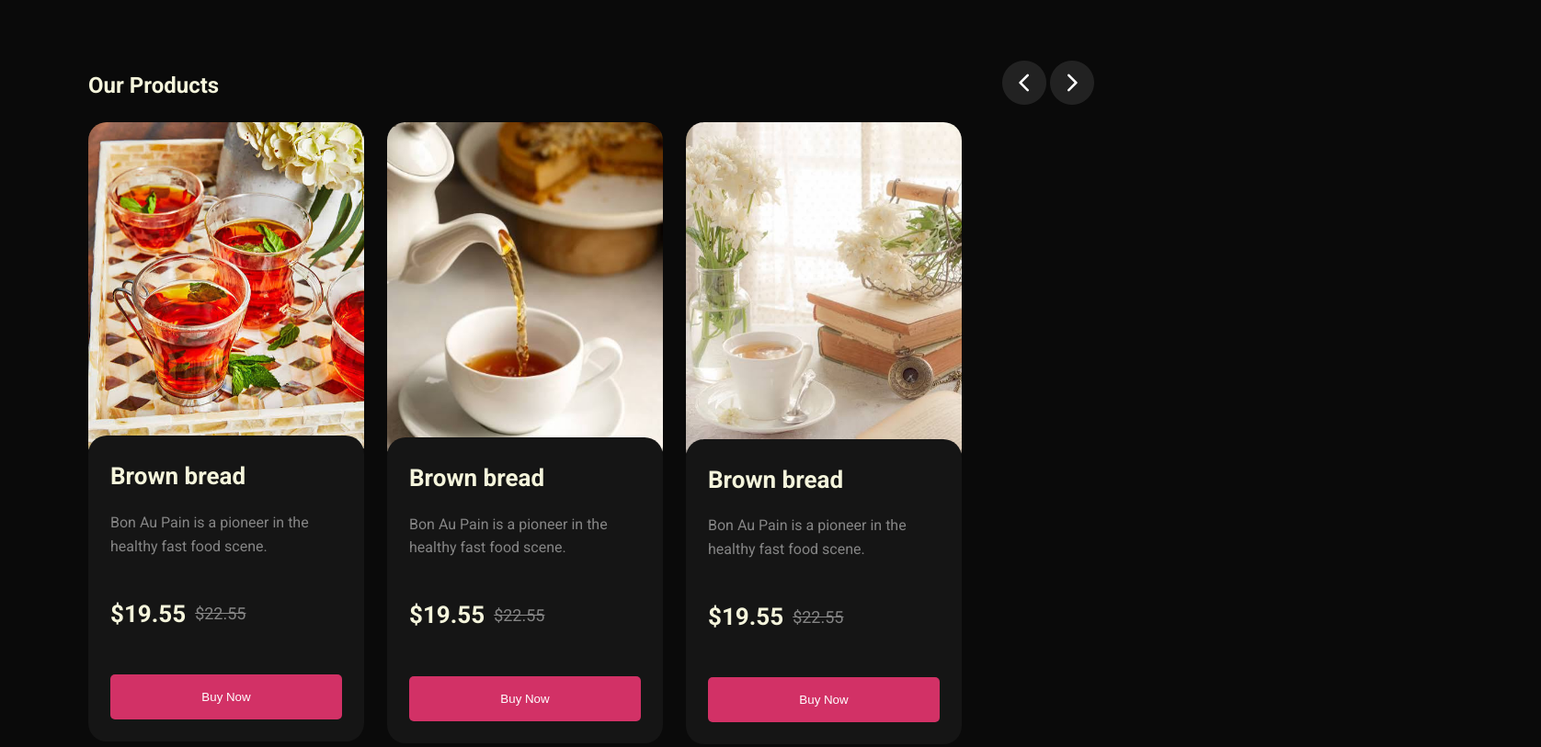
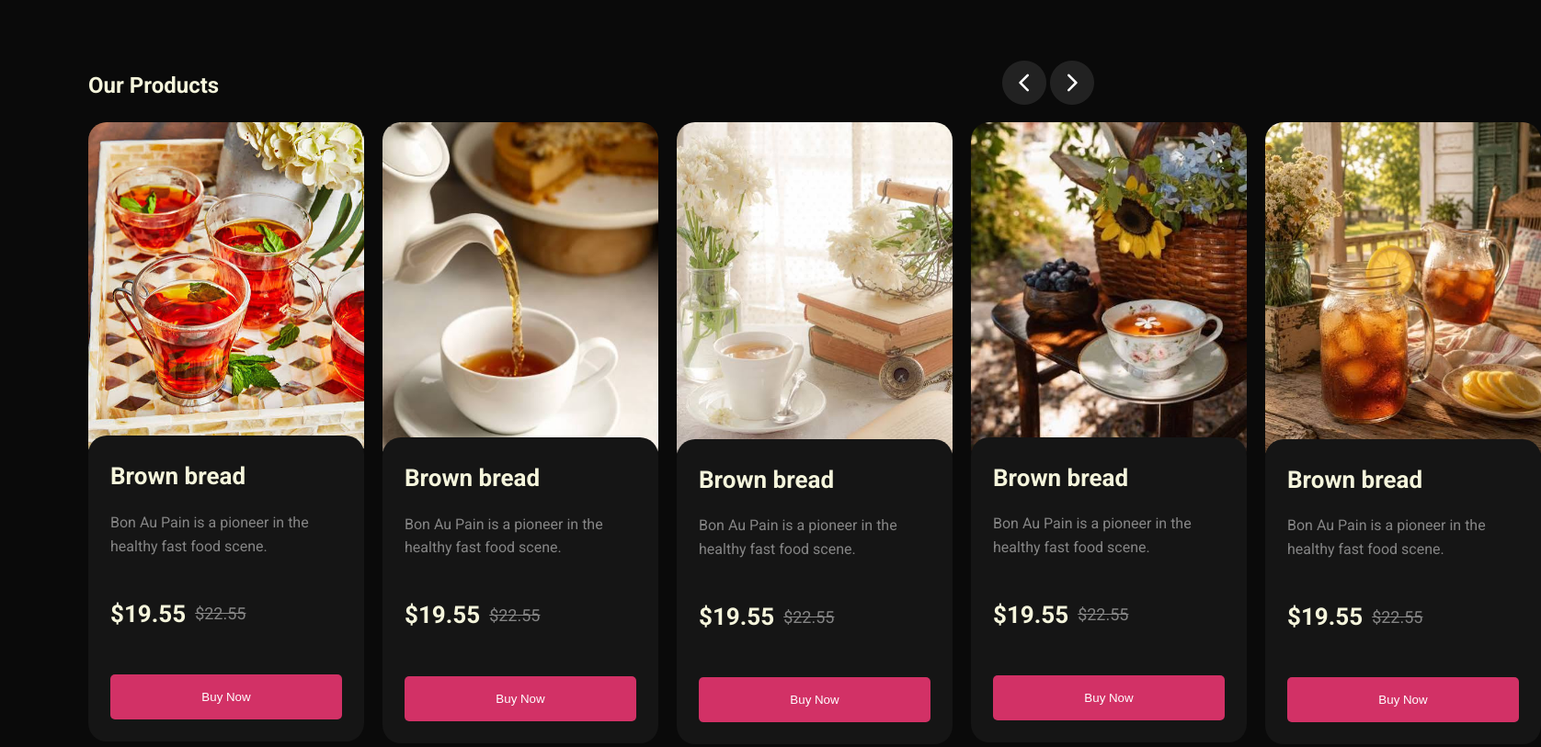
Before and after one commit to OlekSandErm14/food-landing-tea, a plain HTML site: page index.html in a window 1280 px wide. Shown: the part 2800-3613 px from the top of the page at 92% size, 1676 px wide, since content can reach past the window. Drawn offline with Linux system fonts and the light colour scheme; a web font is replaced by a local one.

Commit message:
SAVE THIS AS CHECKPOINT

```diff
--- a/index.html
+++ b/index.html
@@ -97,8 +97,7 @@
 
         .products-list {
             display: flex;
-            gap: 25px;
-            flex-wrap: wrap;
+            gap: 20px;
         }
 
        .product{
```
